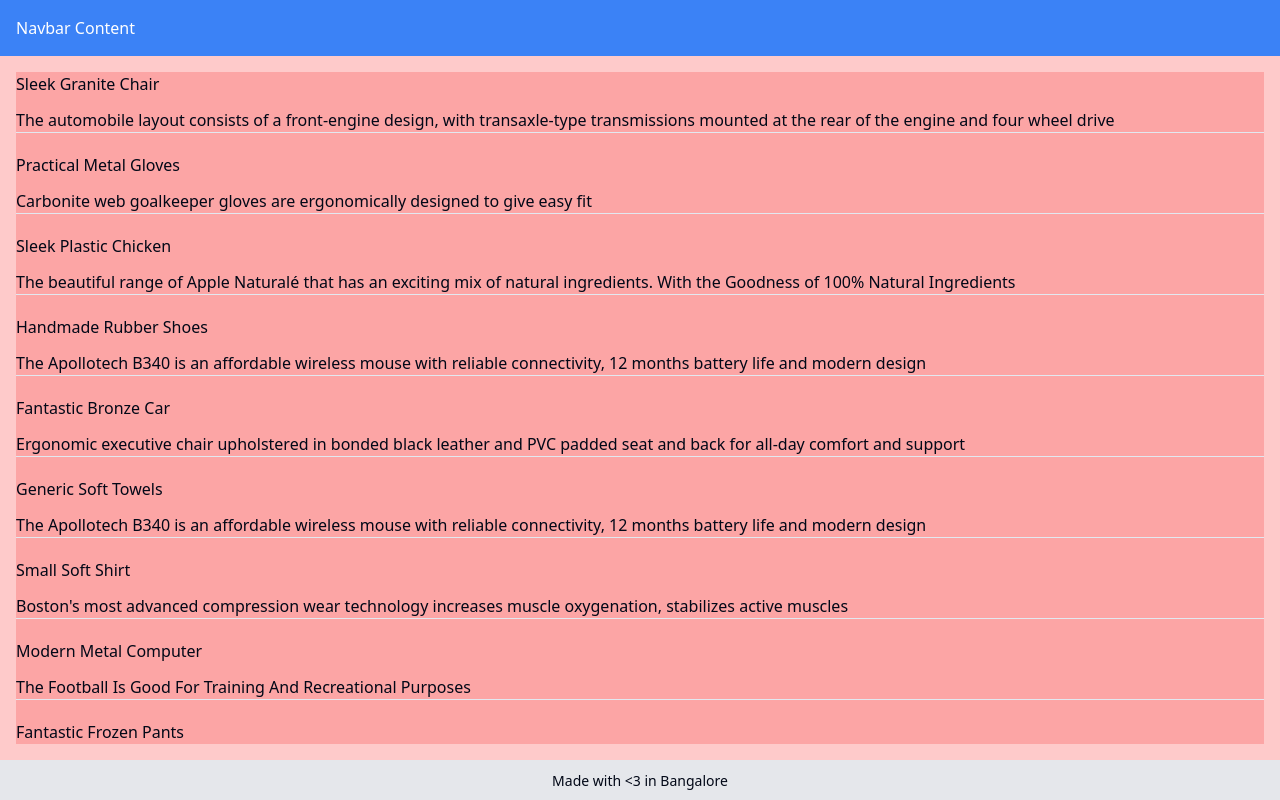
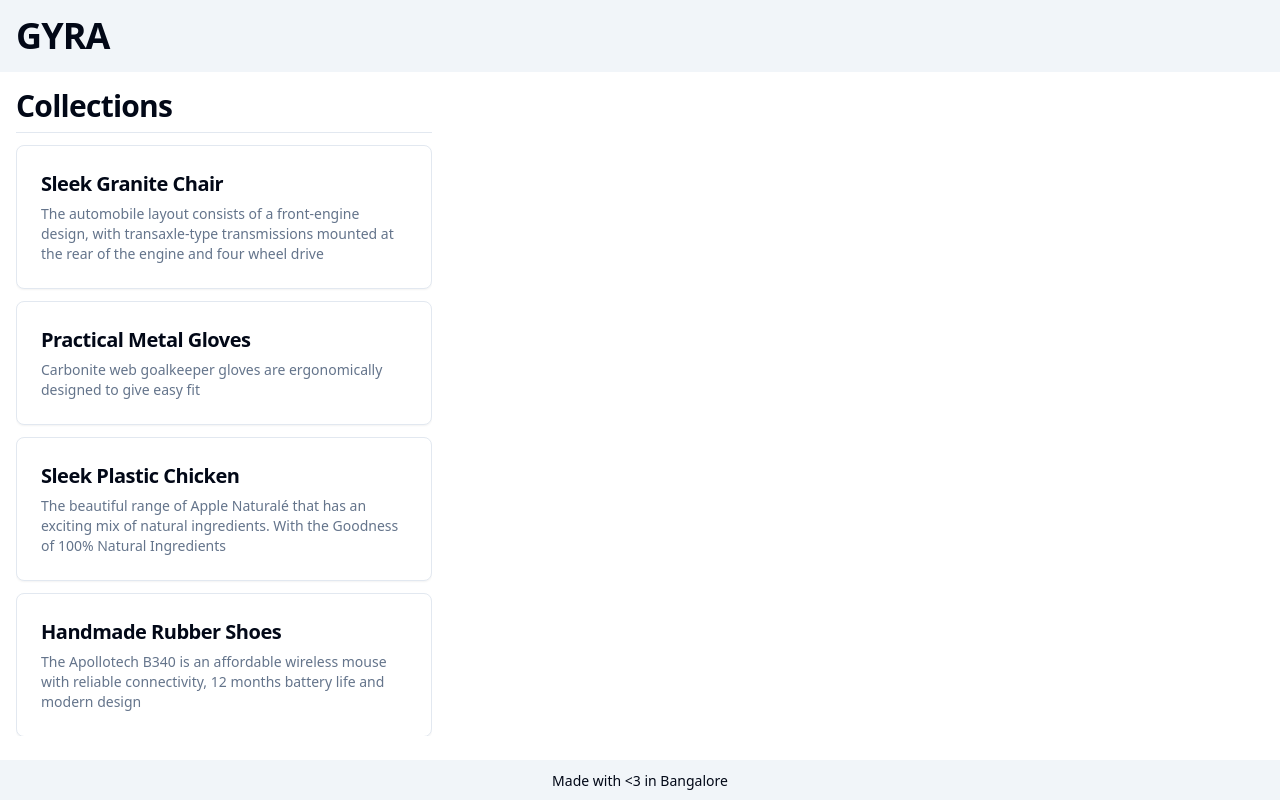
Before and after one commit to vinayakvivek/gyra-demo, a React (Vite) app: page / in a window 1280 px wide. Built offline with nearby package versions, Linux system fonts and the light colour scheme.

Commit message:
Layout update

```diff
--- a/src/App.tsx
+++ b/src/App.tsx
@@ -1,38 +1,21 @@
-import { faker } from "@faker-js/faker";
-
-const getCollections = () => {
-  const collections = [];
-  for (let i = 0; i < 12; ++i) {
-    collections.push({
-      id: i,
-      name: faker.commerce.productName(),
-      description: faker.commerce.productDescription(),
-    });
-  }
-  return collections;
-};
+import CollectionList from "./components/CollectionList";
 
 const App = () => {
   return (
-    <div className="min-h-screen flex flex-col">
-      <nav className="bg-blue-500 text-white p-4">Navbar Content</nav>
+    <div className="h-screen flex flex-col">
+      <nav className="bg bg-accent p-4">
+        <h1 className="scroll-m-20 text-4xl font-extrabold tracking-tight">
+          GYRA
+        </h1>
+      </nav>
 
-      <main className="flex items-stretch grow bg-red-200 p-4 h-1 overflow-y-auto">
-        <div className="flex w-full bg-red-300 overflow-y-auto">
-          <div className="flex flex-col space-y-5 w-full overflow-y-auto">
-            {getCollections().map((item) => (
-              <div key={item.id}>
-                <div className="flex flex-col space-y-3 border-b">
-                  <p>{item.name}</p>
-                  <p>{item.description}</p>
-                </div>
-              </div>
-            ))}
-          </div>
+      <main className="flex items-stretch grow bg-background p-4 h-1 overflow-y-auto">
+        <div className="flex flex-row w-full overflow-y-auto">
+          <CollectionList className="basis-1/3 pb-2" />
         </div>
       </main>
 
-      <footer className="bg-gray-200 p-2 text-center">
+      <footer className="bg-accent p-2 text-center">
         <span className="text-sm">{`Made with <3 in Bangalore`}</span>
       </footer>
     </div>
--- a/src/components/CollectionList.tsx
+++ b/src/components/CollectionList.tsx
@@ -1,6 +1,8 @@
 import { Card, CardDescription, CardHeader, CardTitle } from "./ui/card";
 import { faker } from "@faker-js/faker";
 import { ScrollArea } from "./ui/scroll-area";
+import { forwardRef } from "react";
+import { cn } from "../lib/utils";
 
 const getCollections = () => {
   const collections = [];
@@ -14,9 +16,12 @@ const getCollections = () => {
   return collections;
 };
 
-const CollectionList = () => {
+const CollectionList = forwardRef<
+  HTMLDivElement,
+  React.HTMLAttributes<HTMLDivElement>
+>(({ className, ...props }, ref) => {
   return (
-    <div className="h-full flex flex-col">
+    <div ref={ref} className={cn("h-full flex flex-col", className)} {...props}>
       <h2 className="scroll-m-20 border-b pb-2 text-3xl font-semibold tracking-tight transition-colors first:mt-0">
         Collections
       </h2>
@@ -38,6 +43,6 @@ const CollectionList = () => {
       </ScrollArea>
     </div>
   );
-};
+});
 
 export default CollectionList;
```
